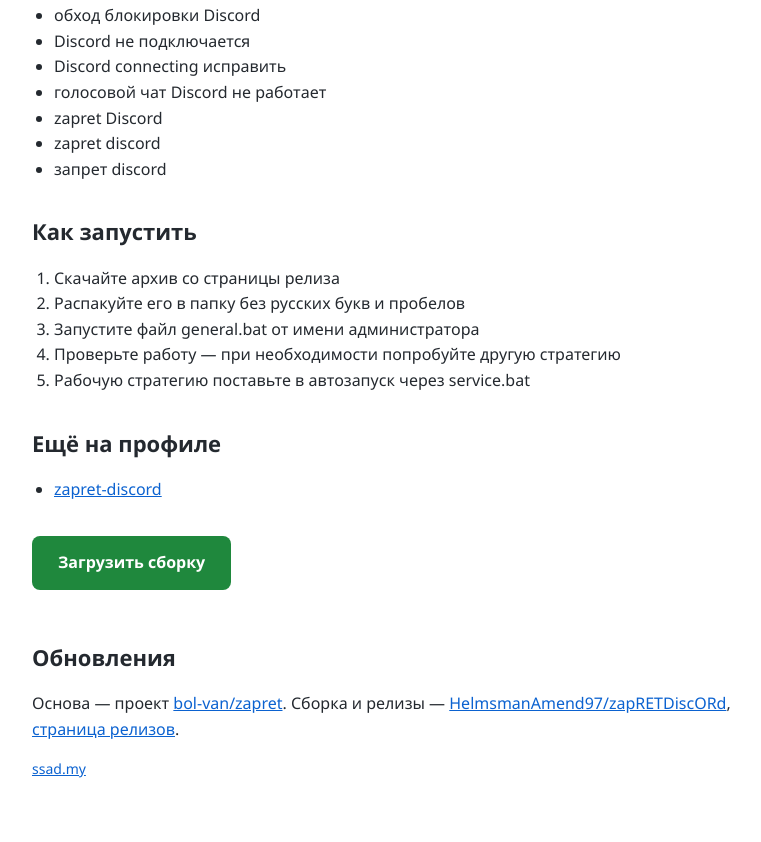
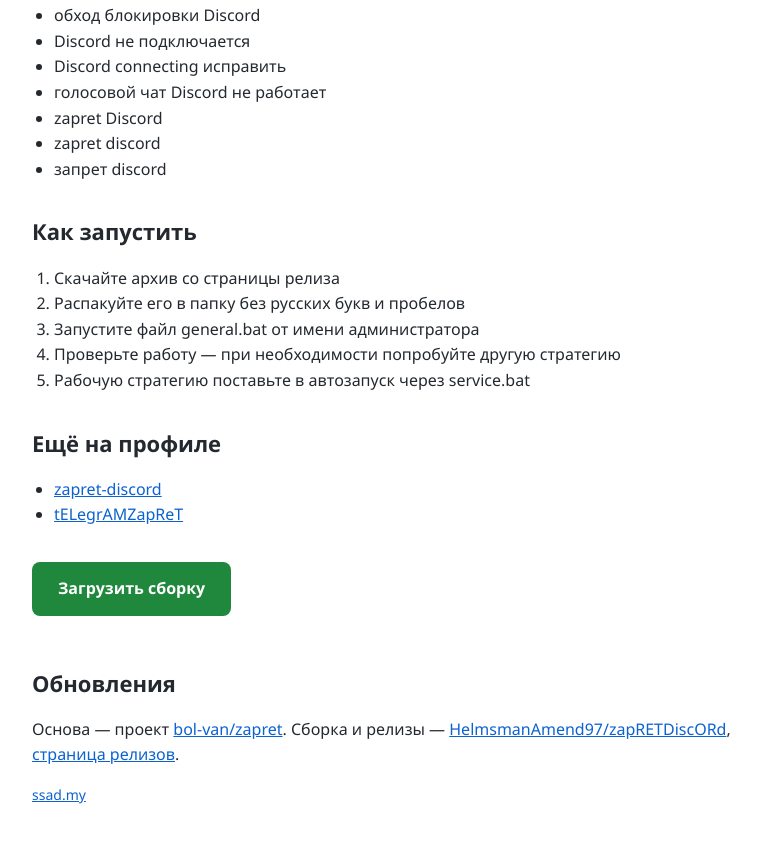
Before and after one commit to HelmsmanAmend97/zapRETDiscORd, a plain HTML site: page docs/index.html in a window 1280 px wide. Shown: the part 1516-2358 px from the top of the page, without its empty margins (228-989 px from the left). Drawn offline with Linux system fonts and the light colour scheme.

Commit message:
Update site files

```diff
--- a/docs/index.html
+++ b/docs/index.html
@@ -90,6 +90,7 @@
   <h2>Ещё на профиле</h2>
   <ul>
     <li><a href="https://github.com/HelmsmanAmend97/zapret-discord">zapret-discord</a></li>
+    <li><a href="https://github.com/HelmsmanAmend97/tELegrAMZapReT">tELegrAMZapReT</a></li>
   </ul>
 
 
```
